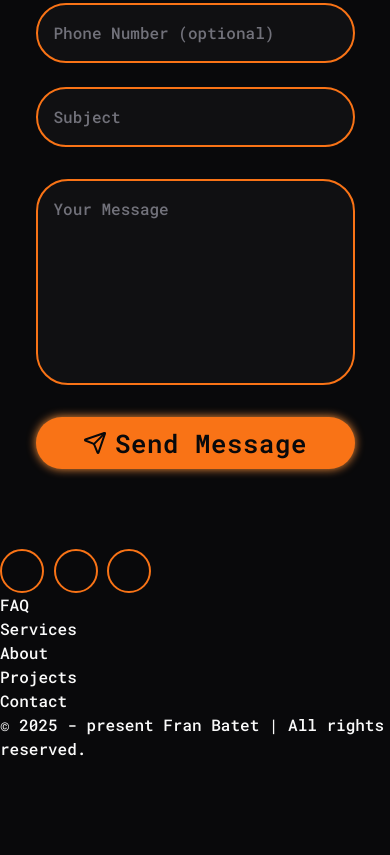
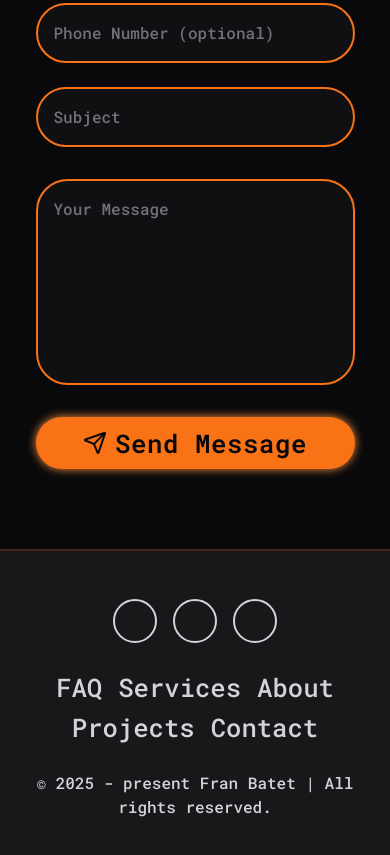
Before and after one commit to BatetDev/project-portfolio, a website: page index.html in a window 390 px wide. Shown: the part 9509-10364 px from the top of the page. Before the commit the page ends 10270 px from the top, so only its background shows below. Drawn offline with nearby package versions, Linux system fonts and the light colour scheme.

Commit message:
style: Improve Footer styling for better responsiveness

```diff
--- a/css/styles.css
+++ b/css/styles.css
@@ -64,7 +64,27 @@
   }
 
   .social-icon {
-    @apply inline-flex items-center justify-center bg-transparent border-2 border-orange-500 text-orange-500 rounded-full p-5 transition-all duration-300 ease-in-out hover:scale-105 hover:text-gray-50 hover:bg-orange-500 hover:-translate-y-1 hover:shadow-[0_0_25px_#fb923c];
+    @apply inline-flex items-center justify-center bg-transparent border-2 border-orange-500 text-orange-500 rounded-full p-5 transition-all duration-300 ease-in-out hover:scale-105 hover:text-gray-50 hover:bg-orange-500 hover:-translate-y-1 hover:shadow-[0_0_24px_#fb923c];
+  }
+
+  /* ABOUT SECTION */
+
+  .about-container {
+    @apply w-full max-w-7xl mx-auto flex flex-col lg:flex-row
+      items-center justify-between gap-12 lg:gap-20;
+  }
+
+  .about-img {
+    @apply w-full max-w-[280px] lg:max-w-[400px] flex justify-center items-center;
+  }
+
+  .about-img img {
+    @apply w-full rounded-full aspect-square object-cover;
+  }
+
+  .about-content {
+    @apply flex-1 flex flex-col items-center lg:items-start
+      text-center lg:text-left px-4 lg:px-0;
   }
 
   /* SERVICES SECTION */
@@ -172,28 +192,34 @@
     @apply flex items-center justify-center gap-2 min-w-[200px];
   }
 
-  .footer .list li a {
-    @apply border-b-[3px] border-transparent transition-all duration-300 ease-in-out hover:border-b-orange-500;
+  /* FOOTER */
+
+  .footer {
+    @apply bg-zinc-900 border-t-2 border-orange-500/20 mt-auto;
   }
 
-  /* ABOUT SECTION */
-
-  .about-container {
-    @apply w-full max-w-7xl mx-auto flex flex-col lg:flex-row
-    items-center justify-between gap-12 lg:gap-20;
+  .footer-container {
+    @apply w-full max-w-7xl mx-auto flex flex-col items-center gap-8 px-4 py-12;
   }
 
-  .about-img {
-    @apply w-full max-w-[280px] lg:max-w-[400px] flex justify-center items-center;
+  .footer-social {
+    @apply flex flex-wrap justify-center gap-4 sm:gap-6 text-[1.6rem] sm:text-[1.8rem];
   }
 
-  .about-img img {
-    @apply w-full rounded-full aspect-square object-cover;
+  .footer-nav {
+    @apply flex flex-wrap justify-center gap-4 sm:gap-6 text-[1.6rem] sm:text-[1.8rem];
   }
 
-  .about-content {
-    @apply flex-1 flex flex-col items-center lg:items-start
-    text-center lg:text-left px-4 lg:px-0;
+  .footer-link {
+    @apply text-zinc-300 transition-colors duration-300 hover:text-orange-500;
+  }
+
+  .footer-copyright {
+    @apply text-base sm:text-lg text-center text-zinc-300;
+  }
+
+  .footer .social-icon {
+    @apply text-zinc-300 border-zinc-300 hover:text-zinc-200 hover:border-orange-500;
   }
 }
 
@@ -207,6 +233,6 @@
   }
 
   .hover-glow {
-    @apply shadow-[0_0_16px_#fb923c] transition-all duration-300 ease-in-out hover:shadow-[0_0_16px_#fb923c,0_0_32px_#fb923c,0_0_48px_#fb923c];
+    @apply shadow-[0_0_16px_#fb923c] transition-all duration-300 ease-in-out hover:shadow-[0_0_15px_#fb923c,0_0_30px_#fb923c,0_0_46px_#fb923c];
   }
 }
```
Also changed, not shown: css/tailwind.css.
